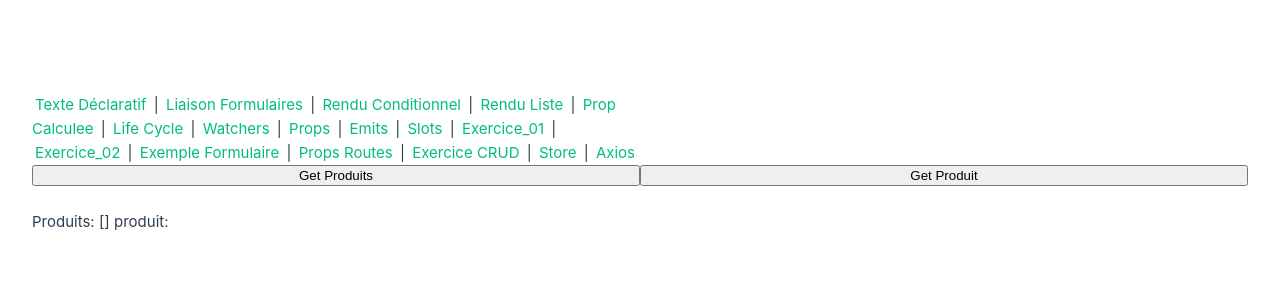
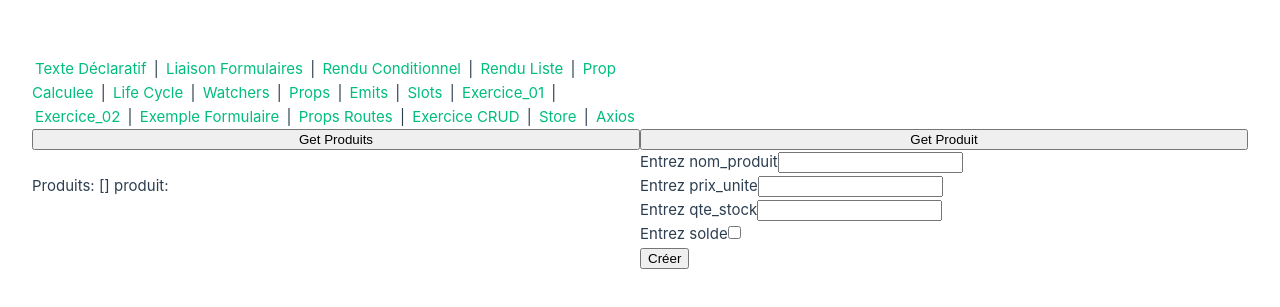
Before and after one commit to GregMarshall999/formation-vue-3, a Vue app: page /axios in a window 1280 px wide. Shown: the part 237-544 px from the top of the page. Built offline with nearby package versions, Linux system fonts and the light colour scheme.

Commit message:
axios post

```diff
--- a/src/data/db.json
+++ b/src/data/db.json
@@ -27,6 +27,13 @@
       "prix_unit": 10,
       "qte_stock": 200,
       "solde": true
+    },
+    {
+      "id": 0,
+      "nom_produit": "Chaussettes",
+      "prix_unite": 10,
+      "qte_stock": 500,
+      "en_solde": ""
     }
   ]
 }
--- a/src/services/ProduitService.js
+++ b/src/services/ProduitService.js
@@ -9,3 +9,7 @@ export async function getProduits() {
 export async function getProduit(id) {
     return await axios.get(API_ENDPOINT + '/' + id)
 }
+
+export async function postProduit(produit) {
+    return await axios.post(API_ENDPOINT, produit)
+}
--- a/src/store/produitStore.js
+++ b/src/store/produitStore.js
@@ -1,4 +1,4 @@
-import { getProduits, getProduit } from '@/services/ProduitService'
+import { getProduits, getProduit, postProduit } from '@/services/ProduitService'
 
 export const state = {
     produits: [],
@@ -47,6 +47,10 @@ export const actions = {
         getProduit(id).then(r => {
             commit('SET_PRODUIT', r.data)
         }).catch(e => console.log(e))
+    },
+    ajouterProduit({ commit }, produit) {
+        postProduit(produit).then(r => {
+        })
     }
 }
 
--- a/src/vue/Axios.vue
+++ b/src/vue/Axios.vue
@@ -7,17 +7,38 @@
 Produits: {{ produits }}
 
 produit: {{ produit }}
+
+<br>
+<FormProduit @envoyer="ajouter" v-model="prod" :param="prodStruct" :mode="false" />
 </template>
 
 <script>
 import { mapGetters, mapActions } from 'vuex';
+import FormProduit from '@/components/crud/FormProduit.vue';
 
 export default {
+    data() {
+        return {
+            prodStruct: [
+                {key: 'nom_produit', type: 'text'},
+                {key: 'prix_unite', type: 'number'},
+                {key: 'qte_stock', type: 'number'},
+                {key: 'solde', type: 'checkbox'}
+            ],
+            prod: null
+        }
+    },
+    components: {
+        FormProduit
+    },
     computed: {
         ...mapGetters('produitStore', { produits: 'getProduits', produit: 'getProduitUnique' })
     },
     methods: {
-        ...mapActions('produitStore', ['chargerProduits', 'chargerProduit'])
+        ...mapActions('produitStore', ['chargerProduits', 'chargerProduit', 'ajouterProduit']),
+        ajouter(p) {
+            this.ajouterProduit(p)
+        }
     }
 }
 
```
